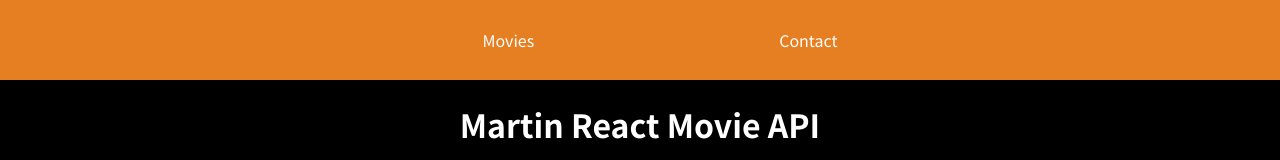
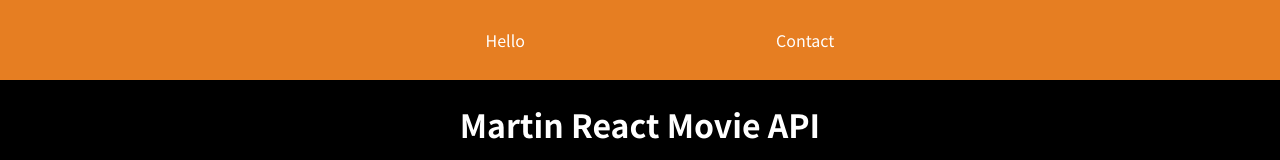
Before and after one commit to Martin2251/movie-trial, a React (Create React App) app: page / in a window 1280 px wide. Shown: the top 160 px of the page. Built offline with nearby package versions, Linux system fonts and the light colour scheme; no server answers.

Commit message:
added contact page which is showing

```diff
--- a/src/App.js
+++ b/src/App.js
@@ -8,6 +8,8 @@
 import ClearButton from "./components/ClearButton";
 import Pagination from "./components/Pagination";
 import Header from "./components/Header";
+import Contact from "./Contact";
+import { BrowserRouter as Router, Switch, Route } from "react-router-dom";
 
 const App = () => {
   const [movies, setMovies] = useState([]);
@@ -64,7 +66,12 @@
 
   return (
     <div>
-      <Nav />
+      <Router>
+        <Nav />
+        <Route path="/Contact" component={Contact} />
+      </Router>
+
+      <div></div>
       <div className="search-cont">
         <MovieListHeading heading=" Martin React Movie API" />
         <Header></Header>
--- a/src/components/Nav.js
+++ b/src/components/Nav.js
@@ -4,7 +4,7 @@
   return (
     <nav>
       <ul className="nav-links">
-        <li>Movies</li>
+        <li>Hello</li>
         <li>Contact</li>
       </ul>
     </nav>
```
